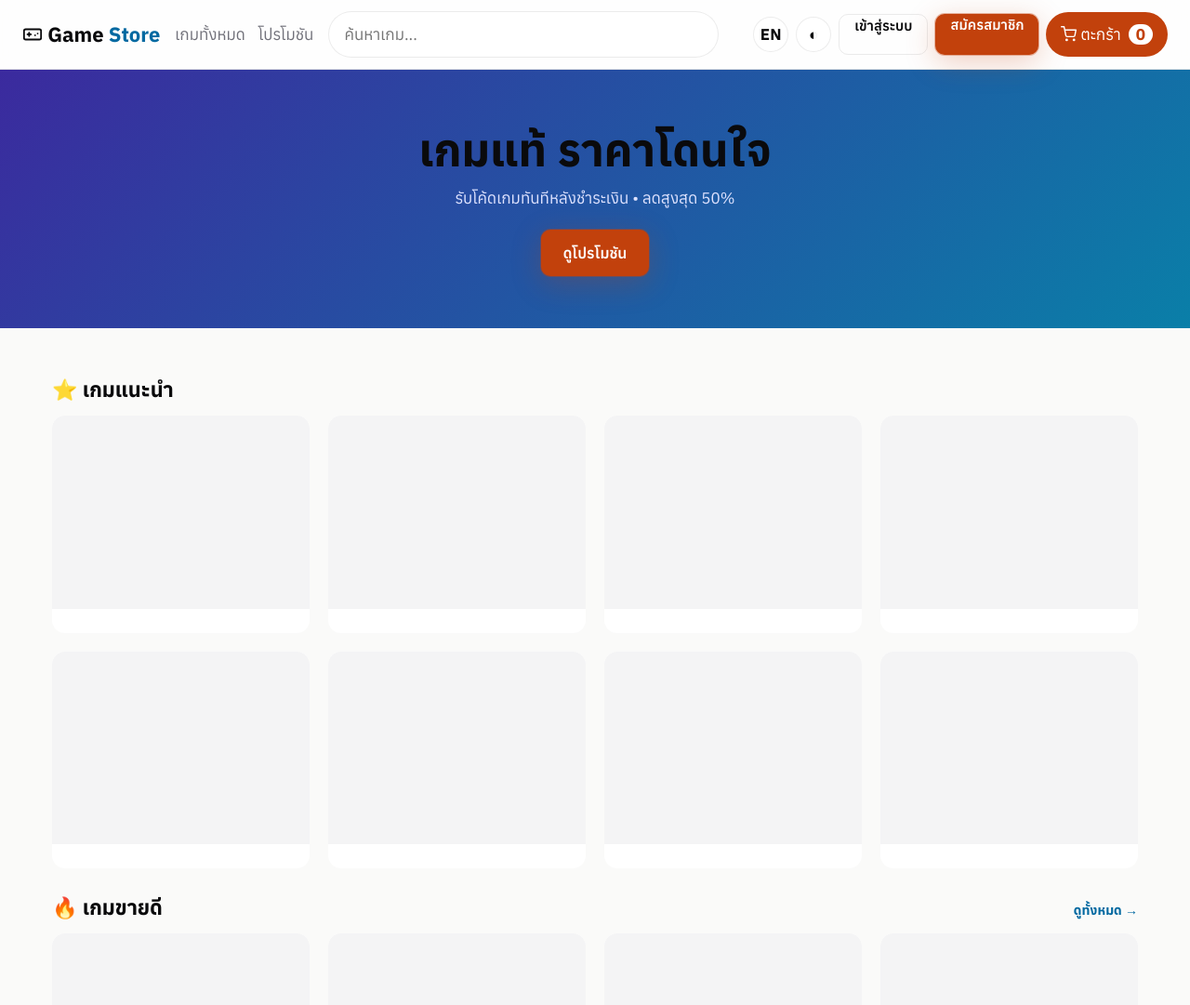
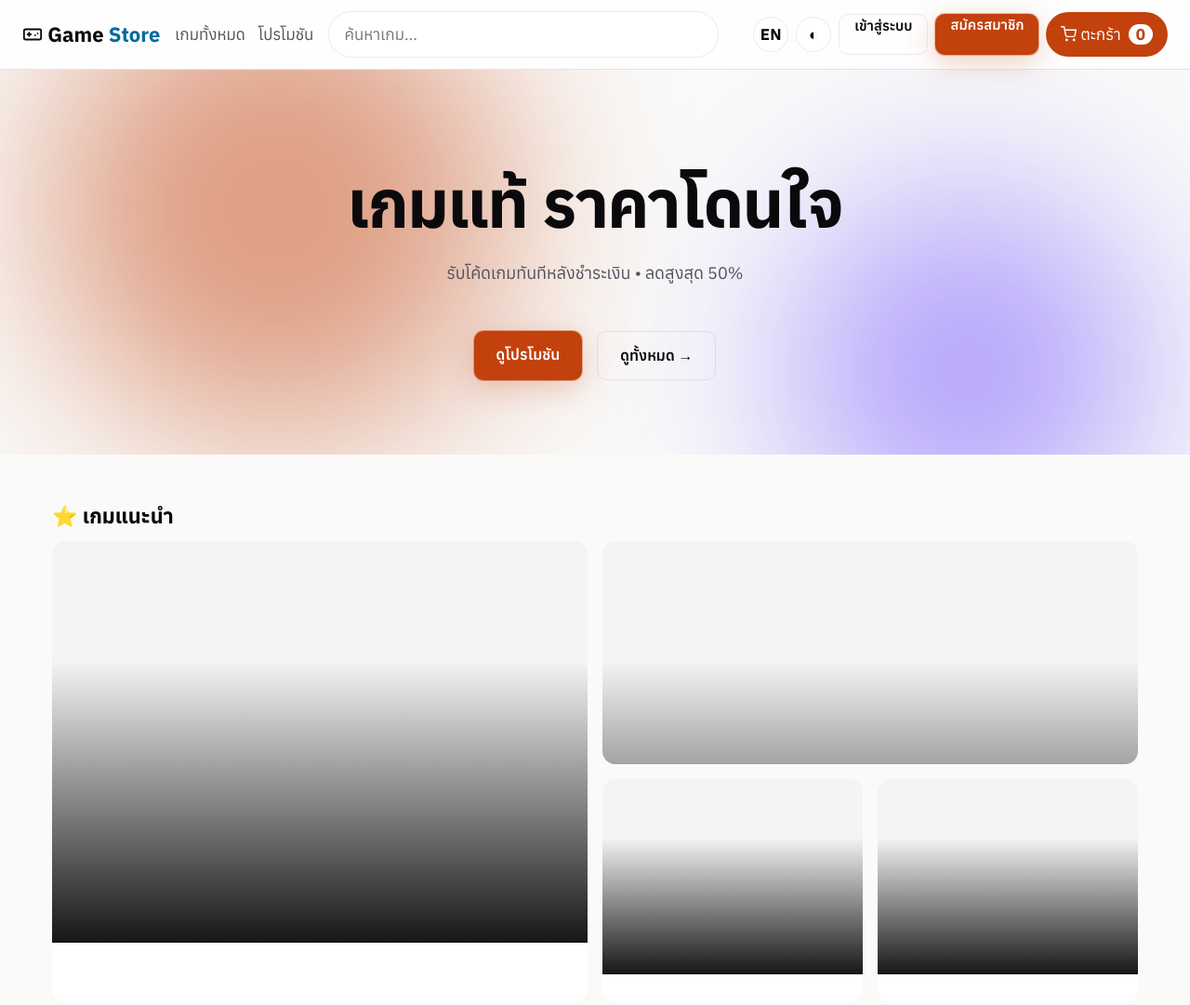
Before and after one commit to xeem2541/-Game-Store, a website with bundled scripts: page public/index.html in a window 1280 px wide. Shown: the top 1081 px of the page at 93% size. Built offline with nearby package versions, Linux system fonts and the light colour scheme; files whose address does not match are found by name.

Commit message:
feat(ui): phase 4 - bento grid and parallax hero

```diff
--- a/public/css/tokens.css
+++ b/public/css/tokens.css
@@ -71,7 +71,7 @@
   --c-surface-2: #F4F4F5;
   --c-border: rgba(0, 0, 0, 0.08);
   --c-text: #0A0A0C;
-  --c-text-2: #71717A;
+  --c-text-2: #52525B;
   --c-accent: #C2410C;
   --c-accent-hover: #9A3412;
   --c-on-accent: #FFFFFF;
--- a/public/index.html
+++ b/public/index.html
@@ -11,13 +11,22 @@
 </head>
 <body data-async>
   <header class="topbar"></header>
-  <section class="hero">
-    <h1 data-i18n="hero.title">เกมแท้ ราคาโดนใจ</h1>
-    <p data-i18n="hero.sub">รับโค้ดเกมทันทีหลังชำระเงิน • ลดสูงสุด 50%</p>
-    <a class="btn primary big" href="/games.html?onSale=1" data-i18n="hero.cta">ดูโปรโมชัน</a>
+  <section class="hero" id="hero">
+    <div class="hero-bg" aria-hidden="true" id="heroBg">
+      <div class="glow-orb orb-1"></div>
+      <div class="glow-orb orb-2"></div>
+    </div>
+    <div class="hero-content">
+      <h1 class="kinetic-text" data-i18n="hero.title">เกมแท้ ราคาโดนใจ</h1>
+      <p class="kinetic-sub" data-i18n="hero.sub">รับโค้ดเกมทันทีหลังชำระเงิน • ลดสูงสุด 50%</p>
+      <div class="hero-actions">
+        <a class="btn primary big" href="/games.html?onSale=1" data-i18n="hero.cta">ดูโปรโมชัน</a>
+        <a class="btn big" href="/games.html" data-i18n="home.all">เลือกดูเกมทั้งหมด</a>
+      </div>
+    </div>
   </section>
   <main>
-    <section><h2 class="sec"><span data-i18n="home.featured"></span></h2><div id="featured" class="grid" aria-busy="true"><div class="card sk" aria-hidden="true"><div class="cover sk-cover"></div><div class="info sk-info"></div></div><div class="card sk" aria-hidden="true"><div class="cover sk-cover"></div><div class="info sk-info"></div></div><div class="card sk" aria-hidden="true"><div class="cover sk-cover"></div><div class="info sk-info"></div></div><div class="card sk" aria-hidden="true"><div class="cover sk-cover"></div><div class="info sk-info"></div></div><div class="card sk" aria-hidden="true"><div class="cover sk-cover"></div><div class="info sk-info"></div></div><div class="card sk" aria-hidden="true"><div class="cover sk-cover"></div><div class="info sk-info"></div></div><div class="card sk" aria-hidden="true"><div class="cover sk-cover"></div><div class="info sk-info"></div></div><div class="card sk" aria-hidden="true"><div class="cover sk-cover"></div><div class="info sk-info"></div></div></div></section>
+    <section><h2 class="sec"><span data-i18n="home.featured"></span></h2><div id="featured" class="grid bento" aria-busy="true"><div class="card sk" aria-hidden="true"><div class="cover sk-cover"></div><div class="info sk-info"></div></div><div class="card sk" aria-hidden="true"><div class="cover sk-cover"></div><div class="info sk-info"></div></div><div class="card sk" aria-hidden="true"><div class="cover sk-cover"></div><div class="info sk-info"></div></div><div class="card sk" aria-hidden="true"><div class="cover sk-cover"></div><div class="info sk-info"></div></div><div class="card sk" aria-hidden="true"><div class="cover sk-cover"></div><div class="info sk-info"></div></div><div class="card sk" aria-hidden="true"><div class="cover sk-cover"></div><div class="info sk-info"></div></div><div class="card sk" aria-hidden="true"><div class="cover sk-cover"></div><div class="info sk-info"></div></div><div class="card sk" aria-hidden="true"><div class="cover sk-cover"></div><div class="info sk-info"></div></div></div></section>
     <section><h2 class="sec"><span data-i18n="home.best"></span> <a href="/games.html?sort=bestseller" data-i18n="home.all"></a></h2><div id="bestsellers" class="grid" aria-busy="true"><div class="card sk" aria-hidden="true"><div class="cover sk-cover"></div><div class="info sk-info"></div></div><div class="card sk" aria-hidden="true"><div class="cover sk-cover"></div><div class="info sk-info"></div></div><div class="card sk" aria-hidden="true"><div class="cover sk-cover"></div><div class="info sk-info"></div></div><div class="card sk" aria-hidden="true"><div class="cover sk-cover"></div><div class="info sk-info"></div></div><div class="card sk" aria-hidden="true"><div class="cover sk-cover"></div><div class="info sk-info"></div></div><div class="card sk" aria-hidden="true"><div class="cover sk-cover"></div><div class="info sk-info"></div></div><div class="card sk" aria-hidden="true"><div class="cover sk-cover"></div><div class="info sk-info"></div></div><div class="card sk" aria-hidden="true"><div class="cover sk-cover"></div><div class="info sk-info"></div></div></div></section>
     <section><h2 class="sec"><span data-i18n="home.new"></span> <a href="/games.html?sort=newest" data-i18n="home.all"></a></h2><div id="newest" class="grid" aria-busy="true"><div class="card sk" aria-hidden="true"><div class="cover sk-cover"></div><div class="info sk-info"></div></div><div class="card sk" aria-hidden="true"><div class="cover sk-cover"></div><div class="info sk-info"></div></div><div class="card sk" aria-hidden="true"><div class="cover sk-cover"></div><div class="info sk-info"></div></div><div class="card sk" aria-hidden="true"><div class="cover sk-cover"></div><div class="info sk-info"></div></div><div class="card sk" aria-hidden="true"><div class="cover sk-cover"></div><div class="info sk-info"></div></div><div class="card sk" aria-hidden="true"><div class="cover sk-cover"></div><div class="info sk-info"></div></div><div class="card sk" aria-hidden="true"><div class="cover sk-cover"></div><div class="info sk-info"></div></div><div class="card sk" aria-hidden="true"><div class="cover sk-cover"></div><div class="info sk-info"></div></div></div></section>
     <section><h2 class="sec"><span data-i18n="home.sale"></span> <a href="/games.html?onSale=1&sort=discount" data-i18n="home.all"></a></h2><div id="onSale" class="grid" aria-busy="true"><div class="card sk" aria-hidden="true"><div class="cover sk-cover"></div><div class="info sk-info"></div></div><div class="card sk" aria-hidden="true"><div class="cover sk-cover"></div><div class="info sk-info"></div></div><div class="card sk" aria-hidden="true"><div class="cover sk-cover"></div><div class="info sk-info"></div></div><div class="card sk" aria-hidden="true"><div class="cover sk-cover"></div><div class="info sk-info"></div></div><div class="card sk" aria-hidden="true"><div class="cover sk-cover"></div><div class="info sk-info"></div></div><div class="card sk" aria-hidden="true"><div class="cover sk-cover"></div><div class="info sk-info"></div></div><div class="card sk" aria-hidden="true"><div class="cover sk-cover"></div><div class="info sk-info"></div></div><div class="card sk" aria-hidden="true"><div class="cover sk-cover"></div><div class="info sk-info"></div></div></div></section>
--- a/public/js/home.js
+++ b/public/js/home.js
@@ -6,3 +6,17 @@ for (const key of ['featured', 'bestsellers', 'newest', 'onSale']) {
   $('#' + key).innerHTML = data[key].map(cardHtml).join('');
 }
 markReady();
+
+// Parallax Hero
+const heroBg = $('#heroBg');
+if (heroBg) {
+  const mql = window.matchMedia('(prefers-reduced-motion: reduce)');
+  if (!mql.matches) {
+    window.addEventListener('scroll', () => {
+      const y = window.scrollY;
+      if (y < window.innerHeight) {
+        heroBg.style.transform = `translateY(${y * 0.4}px)`;
+      }
+    }, { passive: true });
+  }
+}
--- a/public/style.css
+++ b/public/style.css
@@ -14,9 +14,21 @@ button, select, input { font: inherit; }
 .cart-btn { margin-left: auto; padding: 10px 16px; border-radius: 999px; border: 0; background: var(--accent); color: var(--c-on-accent); cursor: pointer; }
 #cartCount { background: #fff; color: var(--accent); border-radius: 999px; padding: 0 8px; margin-left: 4px; font-weight: 700; }
 
-.hero { text-align: center; padding: 56px 16px; background: linear-gradient(135deg, #3b2a9e, #0a7fa8); }
-.hero h1 { font-size: clamp(28px, 5vw, 48px); }
-.hero p { margin-top: 8px; color: #dfe3ff; }
+/* Hero */
+.hero { position: relative; text-align: center; padding: 100px 20px 80px; overflow: hidden; display: flex; justify-content: center; align-items: center; min-height: 50vh; }
+.hero-bg { position: absolute; inset: -100px; z-index: 0; pointer-events: none; }
+.glow-orb { position: absolute; border-radius: 50%; filter: blur(100px); opacity: 0.5; transition: transform 0.1s ease-out; }
+.glow-orb.orb-1 { width: 40vw; height: 40vw; max-width: 500px; max-height: 500px; background: var(--c-accent); top: 0; left: 10%; }
+.glow-orb.orb-2 { width: 30vw; height: 30vw; max-width: 400px; max-height: 400px; background: #6d4aff; bottom: 0; right: 10%; }
+.hero-content { position: relative; z-index: 1; max-width: 800px; }
+.hero h1 { font-size: var(--fs-hero); font-weight: 800; line-height: var(--lh-head); letter-spacing: -0.02em; margin-bottom: 16px; }
+.hero p { font-size: 1.125rem; color: var(--c-text-2); margin-bottom: 32px; }
+.hero-actions { display: flex; gap: 16px; justify-content: center; flex-wrap: wrap; }
+.kinetic-text, .kinetic-sub, .hero-actions { opacity: 0; transform: translateY(20px); animation: fadeUp var(--dur-4) var(--ease-out) forwards; }
+.kinetic-sub { animation-delay: 0.1s; }
+.hero-actions { animation-delay: 0.2s; }
+@keyframes fadeUp { to { opacity: 1; transform: translateY(0); } }
+@media (prefers-reduced-motion: reduce) { .kinetic-text, .kinetic-sub, .hero-actions { animation: none; opacity: 1; transform: none; } }
 
 main { max-width: 1200px; margin: 0 auto; padding: 24px 16px 48px; }
 .filters { display: flex; flex-wrap: wrap; gap: 12px; justify-content: space-between; margin-bottom: 20px; }
@@ -27,6 +39,47 @@ main { max-width: 1200px; margin: 0 auto; padding: 24px 16px 48px; }
 select { padding: 8px 12px; border-radius: 8px; border: 1px solid var(--border); background: var(--card); color: var(--text); }
 
 .grid { display: grid; grid-template-columns: repeat(auto-fill, minmax(230px, 1fr)); gap: 20px; }
+
+/* Bento Grid */
+.grid.bento { grid-template-columns: repeat(4, 1fr); grid-auto-rows: 240px; gap: 16px; }
+.grid.bento .card { flex-direction: column; justify-content: flex-end; padding: 0; position: relative; }
+.grid.bento .card .cover { position: absolute; inset: 0; height: auto; padding: 0; text-shadow: none; align-items: stretch; }
+.grid.bento .card .cover img { width: 100%; height: 100%; object-fit: cover; }
+.grid.bento .card .cover::after { content: ''; position: absolute; inset: 0; background: linear-gradient(to top, rgba(10,10,12,0.95) 0%, rgba(10,10,12,0) 70%); pointer-events: none; z-index: 1; }
+.grid.bento .card .badge { z-index: 2; position: absolute; top: 16px; right: 16px; }
+.grid.bento .card .heart { position: absolute; top: 12px; left: 12px; z-index: 2; }
+.grid.bento .card .info { position: relative; z-index: 2; background: transparent; padding: 20px; }
+.grid.bento .card .title { font-size: 18px; color: #fff; font-weight: 700; line-height: 1.3; }
+.grid.bento .card .meta { color: rgba(255,255,255,0.7); font-size: 14px; }
+.grid.bento .card .price-row { margin-top: 8px; }
+
+/* Bento Spans */
+.grid.bento .card:nth-child(1) { grid-column: span 2; grid-row: span 2; }
+.grid.bento .card:nth-child(1) .title { font-size: 32px; }
+.grid.bento .card:nth-child(2) { grid-column: span 2; grid-row: span 1; }
+.grid.bento .card:nth-child(3) { grid-column: span 1; grid-row: span 1; }
+.grid.bento .card:nth-child(4) { grid-column: span 1; grid-row: span 1; }
+.grid.bento .card:nth-child(5) { grid-column: span 1; grid-row: span 1; }
+.grid.bento .card:nth-child(6) { grid-column: span 1; grid-row: span 1; }
+.grid.bento .card:nth-child(7) { grid-column: span 1; grid-row: span 1; }
+.grid.bento .card:nth-child(8) { grid-column: span 1; grid-row: span 1; }
+
+@media (max-width: 900px) {
+  .grid.bento { grid-template-columns: repeat(2, 1fr); grid-auto-rows: 180px; }
+  .grid.bento .card:nth-child(1) { grid-column: span 2; grid-row: span 2; }
+  .grid.bento .card:nth-child(2) { grid-column: span 2; grid-row: span 1; }
+  .grid.bento .card:nth-child(3) { grid-column: span 1; grid-row: span 1; }
+  .grid.bento .card:nth-child(4) { grid-column: span 1; grid-row: span 1; }
+  .grid.bento .card:nth-child(5) { grid-column: span 2; grid-row: span 1; }
+  .grid.bento .card:nth-child(6) { grid-column: span 1; grid-row: span 1; }
+  .grid.bento .card:nth-child(7) { grid-column: span 1; grid-row: span 1; }
+  .grid.bento .card:nth-child(8) { grid-column: span 2; grid-row: span 1; }
+}
+@media (max-width: 600px) {
+  .grid.bento { grid-template-columns: 1fr; grid-auto-rows: auto; }
+  .grid.bento .card { grid-column: span 1 !important; grid-row: span 1 !important; aspect-ratio: 16/9; }
+  .grid.bento .card .cover { position: absolute; inset: 0; }
+}
 .card { background: var(--card); border-radius: 14px; overflow: hidden; display: flex; flex-direction: column; transition: transform .2s; }
 .card:hover { transform: translateY(-4px); }
 .cover { height: 140px; display: flex; align-items: flex-end; padding: 12px; font-weight: 800; font-size: 20px; text-shadow: 0 2px 6px rgba(0,0,0,.5); cursor: pointer; position: relative; }
@@ -102,7 +155,7 @@ footer { text-align: center; color: var(--muted); padding: 24px; border-top: 1px
 .trailer { width: 100%; aspect-ratio: 16/9; border: 0; border-radius: 14px; margin-top: 24px; }
 .cart-item a { color: var(--text); text-decoration: none; }
 .cart-item .thumb { object-fit: cover; }
-.hero .btn { margin-top: 20px; }
+.cart-item .thumb { object-fit: cover; }
 @media (max-width: 700px) { .detail { grid-template-columns: 1fr; } .nav { display: none; } .search { order: 3; flex-basis: 100%; max-width: none; } }
 .cover img { height: auto; }
 
```
